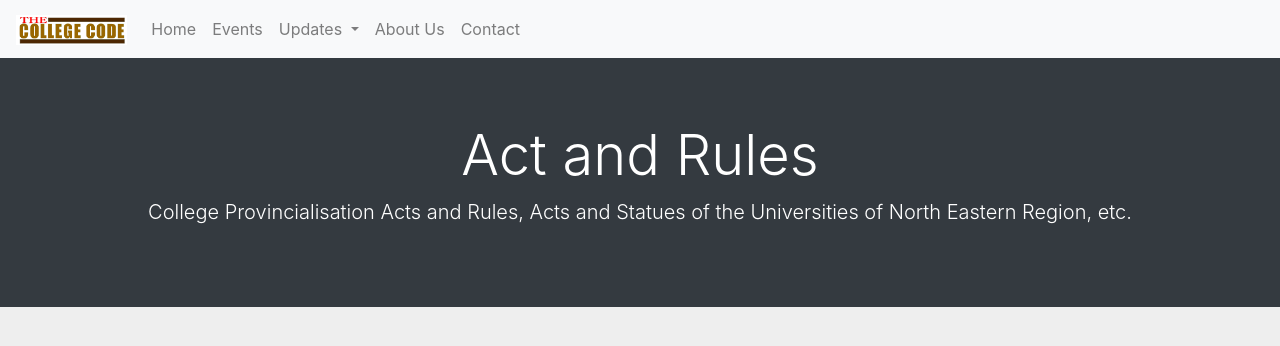
After one commit to jabir15/acc-try, a Django app: page /actrules/ in a window 1280 px wide. The commit adds this page. Shown: the top 346 px of the page. Run offline with Django 3.2, Linux system fonts and the light colour scheme; some libraries are stand-ins or nearby versions.

Commit message:
added page title/header

```diff
--- /dev/null
+++ b/personal/templates/personal/actrules.html
@@ -0,0 +1,10 @@
+{% extends "personal/header.html" %} {% block content %}
+
+<div class="jumbotron jumbotron-fluid bg-dark text-white" style="margin-left:-15px;margin-right:-15px;">
+  <div class="container text-center">
+    <h1 class="display-4">Act and Rules</h1>
+    <p class="lead">College Provincialisation Acts and Rules, Acts and Statues of the Universities of North Eastern Region, etc.</p>
+  </div>
+</div>
+
+{% endblock %}
--- a/personal/templates/personal/college_list.html
+++ b/personal/templates/personal/college_list.html
@@ -1,4 +1,10 @@
 {% extends "personal/header.html" %} {% load static %} {% block content %} {% include 'personal/includes/disclaimer.html'%}
+<div class="jumbotron jumbotron-fluid bg-dark text-white" style="margin-left:-15px;margin-right:-15px;">
+    <div class="container text-center">
+        <h1 class="display-4">Provincialised Colleges of Assam</h1>
+        <p class="lead">Weblinks of Provincialised Colleges of Assam.</p>
+    </div>
+</div>
 <div class="container-fluid">
     <div class="row" id="contentRow">
         <div class="col-12">
--- a/personal/templates/personal/header.html
+++ b/personal/templates/personal/header.html
@@ -41,11 +41,20 @@
 			-webkit-box-shadow: none;
 		}
 
+		.bg-style {
+			width: 100%;
+			height: 100%;
+			background: url("{% static 'personal/img/college.png' %}") center center no-repeat;
+			background-size: cover;
+			opacity: .6;
+		}
+
 		@media only screen and (max-width: 640px) {
 			#abcdes {
 				display: none;
 			}
-			#collegeList > h4 {
+
+			#collegeList>h4 {
 				position: sticky;
 				top: 0;
 			}
@@ -74,7 +83,8 @@
 					<a class="nav-link" href="{% url 'event-list' %}">Events</a>
 				</li>
 				<li class="nav-item dropdown">
-					<a class="nav-link dropdown-toggle" href="#" id="navbarDropdownMenuLink" data-toggle="dropdown" aria-haspopup="true" aria-expanded="false">
+					<a class="nav-link dropdown-toggle" href="#" id="navbarDropdownMenuLink" data-toggle="dropdown" aria-haspopup="true"
+					 aria-expanded="false">
 						Updates
 					</a>
 					<div class="dropdown-menu" aria-labelledby="navbarDropdownMenuLink">
@@ -94,8 +104,7 @@
 		</div>
 	</nav>
 	<div class="container-fluid">
-		<br>{% block content %} {% endblock %}
-		<br>
+		{% block content %} {% endblock %}
 	</div>
 
 	<!-- <footer>
--- a/personal/templates/personal/home.html
+++ b/personal/templates/personal/home.html
@@ -1,5 +1,5 @@
 {% extends "personal/header.html" %} {% load static %} {% block content %} {% include 'personal/includes/disclaimer.html'%}
-
+<br>
 <!-- <p>Hey! Welcome to my website! Well, I wasn't expecting guests. Um, my name is Jabir. I am a programmer.</p> -->
 <div class="container-fluid" id="maincontent">
     <div class="row mb-1" id="row1">
@@ -43,7 +43,7 @@
                     <h5 class="card-title">Acts and Rules</h5>
                     <p class="card-text">College Provincialisation Acts and Rules, Assam College Management Rules, Assam Services Acts and Rules,
                         ROP Rules, Acts and Statues of the Universities of North Eastern Region, RTI/RTE Acts, etc.</p>
-                    <a href="#" class="btn btn-outline-dark">Read more</a>
+                    <a href="{% url 'act-rules' %}" class="btn btn-outline-dark">Read more</a>
                 </div>
                 <img class="card-img-bottom img-fluid" src="{% static 'personal/img/actrules.jpg' %}" alt="actrules">
             </div>
--- a/personal/urls.py
+++ b/personal/urls.py
@@ -6,9 +6,10 @@ favicon_view = RedirectView.as_view(url='/static/personal/img/favicon.ico/', per
 
 urlpatterns = [
     path('favicon.ico/', favicon_view, name='favicon'),
-    path('contact/',views.contact,name='contact'),
-    path('about/',views.about,name='about'),
-    path('search/', views.search_colleges ,name='search-colleges'),
-    path('listofcolleges/', views.colleges ,name='list-of-colleges'),
+    path('contact/',views.contact, name='contact'),
+    path('about/',views.about, name='about'),
+    path('search/', views.search_colleges, name='search-colleges'),
+    path('listofcolleges/', views.colleges, name='list-of-colleges'),
+    path('actrules/', views.actrules, name='act-rules'),
     path('',views.index, name='index'),
 ]
--- a/personal/views.py
+++ b/personal/views.py
@@ -11,6 +11,10 @@ from .models import College
 #     model = College
 #     def colleges(self):
 #         return College.objects.all().order_by('name')
+
+def actrules(request):
+    response = render(request, 'personal/actrules.html')
+    return response
 
 def colleges(request):
 
```
Also changed, not shown: personal/templates/personal/about.html (+8 -3 lines), workshops/templates/workshops/event_list.html (+16 -7 lines).
